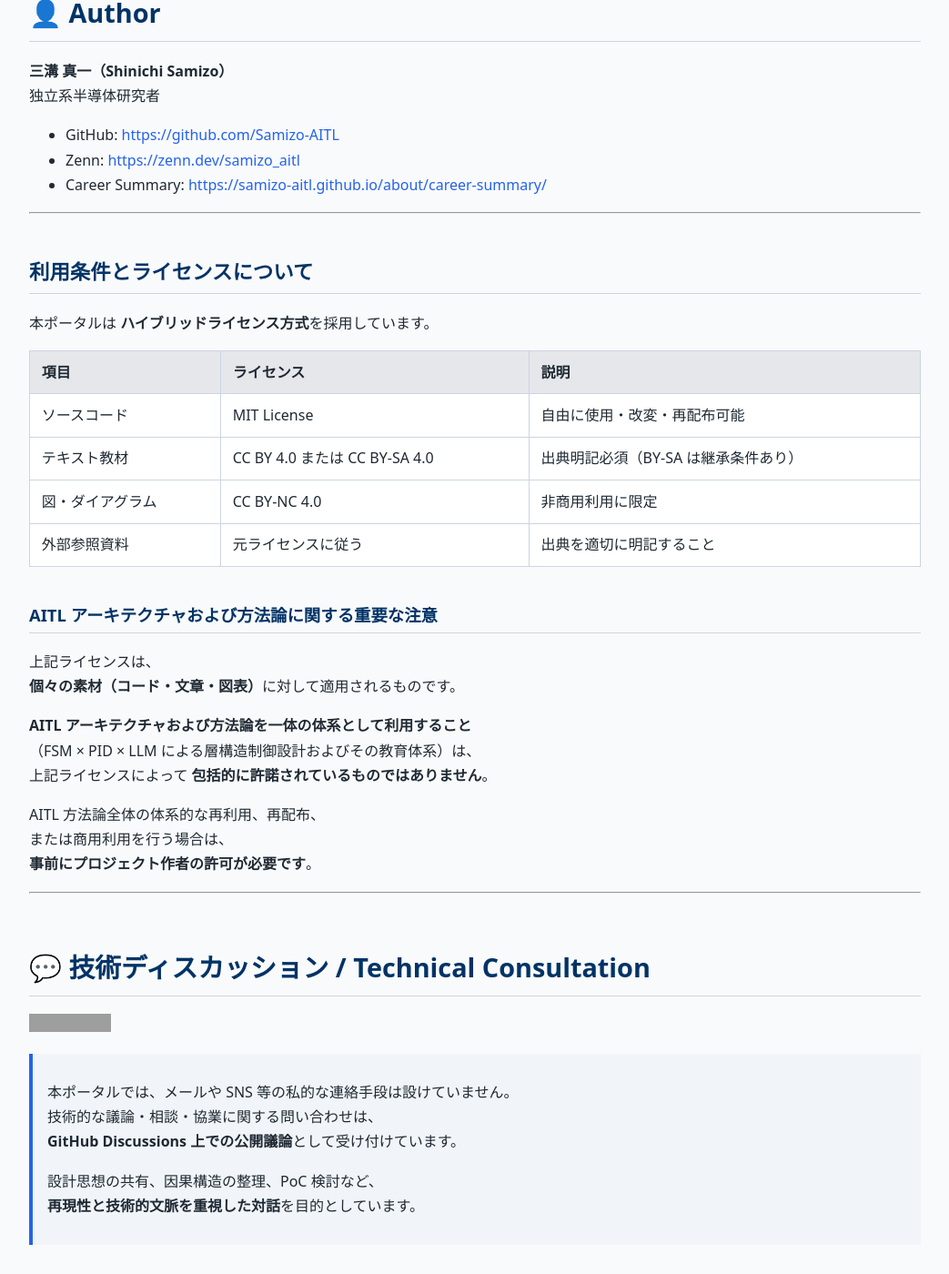
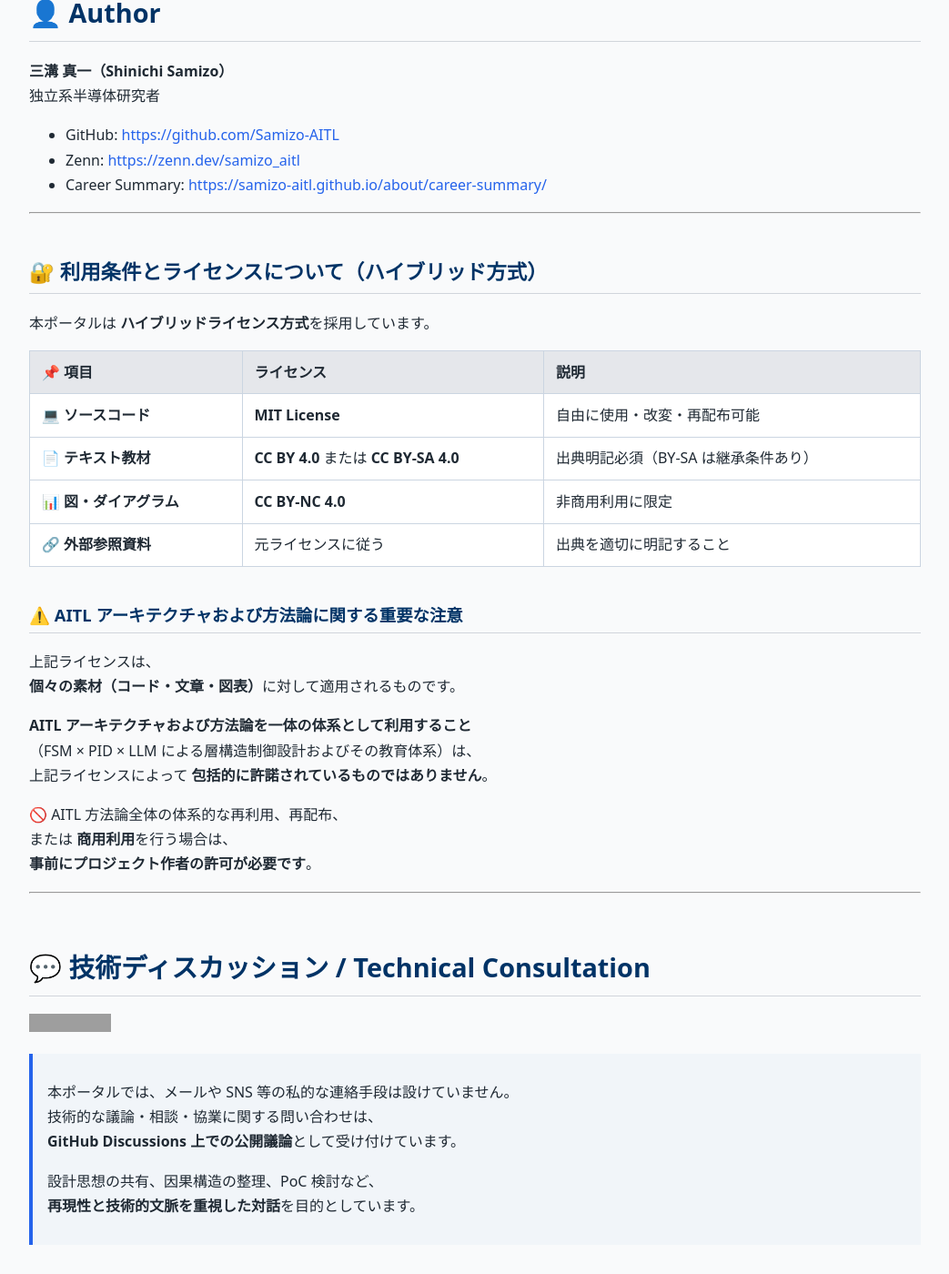
Before and after one commit to Samizo-AITL/Samizo-AITL.github.io, a Jekyll site: the page built from portal/index.md, in a window 1280 px wide and 1400 px high, scrolled down 16323 px. Shown: the whole window at 91% size, without its empty margins (118-1161 px from the left). Built offline with Jekyll 4.4.1, drawn with Linux system fonts in a browser that asks for light colours; grey boxes are pictures that could not be loaded.

Commit message:
Update index.md

```diff
--- a/portal/index.md
+++ b/portal/index.md
@@ -506,18 +506,18 @@ AITL制御の**中核**である**PID × FSM × LLM の三層構造**が、時
 
 ---
 
-## 利用条件とライセンスについて
+## 🔐 利用条件とライセンスについて（ハイブリッド方式）
 
 本ポータルは **ハイブリッドライセンス方式**を採用しています。
 
-| 項目 | ライセンス | 説明 |
-|------|------------|------|
-| ソースコード | MIT License | 自由に使用・改変・再配布可能 |
-| テキスト教材 | CC BY 4.0 または CC BY-SA 4.0 | 出典明記必須（BY-SA は継承条件あり） |
-| 図・ダイアグラム | CC BY-NC 4.0 | 非商用利用に限定 |
-| 外部参照資料 | 元ライセンスに従う | 出典を適切に明記すること |
+| 📌 項目 | ライセンス | 説明 |
+|--------|------------|------|
+| **💻 ソースコード** | **MIT License** | 自由に使用・改変・再配布可能 |
+| **📄 テキスト教材** | **CC BY 4.0** または **CC BY-SA 4.0** | 出典明記必須（BY-SA は継承条件あり） |
+| **📊 図・ダイアグラム** | **CC BY-NC 4.0** | 非商用利用に限定 |
+| **🔗 外部参照資料** | 元ライセンスに従う | 出典を適切に明記すること |
 
-### AITL アーキテクチャおよび方法論に関する重要な注意
+### ⚠️ AITL アーキテクチャおよび方法論に関する重要な注意
 
 上記ライセンスは、
 **個々の素材（コード・文章・図表）**に対して適用されるものです。
@@ -526,8 +526,8 @@ AITL制御の**中核**である**PID × FSM × LLM の三層構造**が、時
 （FSM × PID × LLM による層構造制御設計およびその教育体系）は、
 上記ライセンスによって **包括的に許諾されているものではありません**。
 
-AITL 方法論全体の体系的な再利用、再配布、
-または商用利用を行う場合は、
+🚫 AITL 方法論全体の体系的な再利用、再配布、
+または **商用利用**を行う場合は、
 **事前にプロジェクト作者の許可が必要です**。
 
 ---
```
